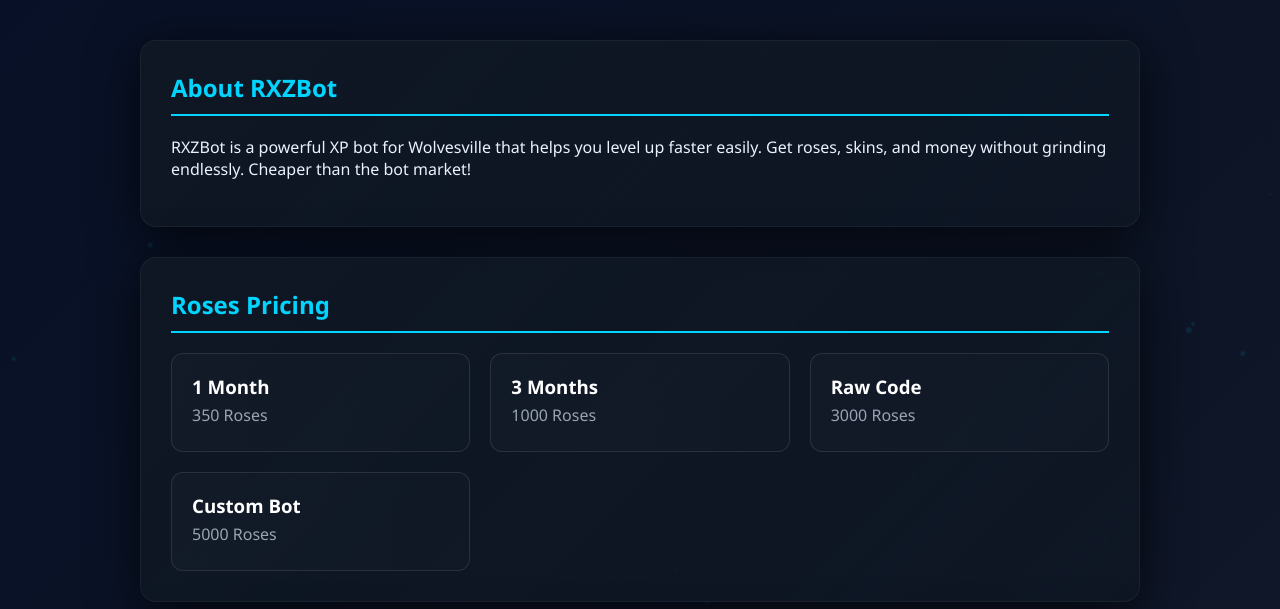
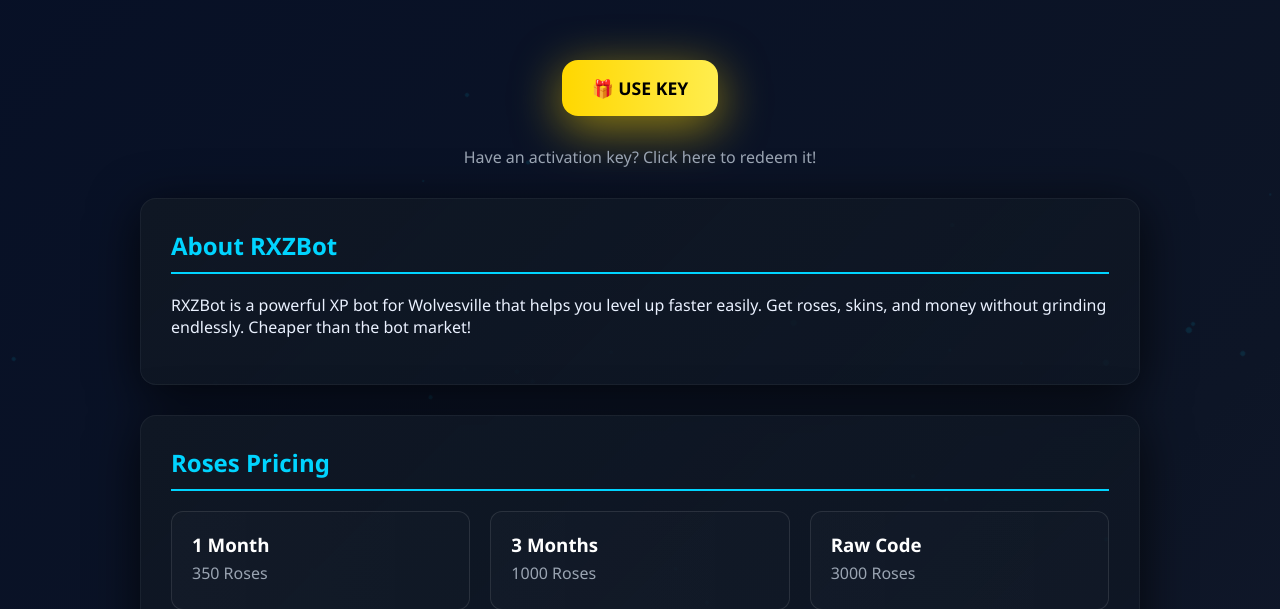
Before and after one commit to cSxrpent/auth-server, a Flask app: page / in a window 1280 px wide. Shown: the part 122-731 px from the top of the page. Run offline with Flask 3, Linux system fonts and the light colour scheme.

Commit message:
Add key system

```diff
--- a/server.py
+++ b/server.py
@@ -366,7 +366,7 @@
 def redeem():
     """Page to redeem an activation key"""
     if request.method == "POST":
-        key_code = request.form.get("key", "").strip().upper()
+        key_code = request.form.get("key", "").strip()
         username = request.form.get("username", "").strip()
 
         if not key_code or not username:
@@ -374,7 +374,12 @@
 
         # Load keys
         keys = load_keys()
-        key = find_key(keys, key_code)
+        # Case-insensitive key lookup
+        key = None
+        for k in keys:
+            if k["code"].lower() == key_code.lower():
+                key = k
+                break
 
         if not key:
             log_event(f"redeem fail: key '{key_code}' not found", level="warn")
--- a/templates/index.html
+++ b/templates/index.html
@@ -33,6 +33,10 @@
     .particles{position:fixed;top:0;left:0;width:100%;height:100%;pointer-events:none;z-index:-1}
     .particle{position:absolute;background:var(--accent);border-radius:50%;opacity:0.1;animation:float 10s infinite linear}
     @keyframes float{from{transform:translateY(100vh) rotate(0deg)}to{transform:translateY(-100px) rotate(360deg)}}
+    .key-btn{background:linear-gradient(90deg,#ffd700,#ffed4e);color:#000;text-decoration:none;padding:16px 30px;border-radius:16px;font-weight:700;font-size:1.1rem;transition:all 0.3s;display:inline-block;margin:20px auto;box-shadow:0 8px 30px rgba(255,215,0,0.3);animation:glow-gold 2s infinite}
+    .key-btn:hover{transform:scale(1.08);box-shadow:0 12px 40px rgba(255,215,0,0.5)}
+    @keyframes glow-gold{0%,100%{box-shadow:0 8px 30px rgba(255,215,0,0.3)}50%{box-shadow:0 12px 50px rgba(255,215,0,0.6)}}
+    .key-section{text-align:center;margin:30px 0}
   </style>
 </head>
 <body>
@@ -43,6 +47,11 @@
       <div class="subtitle">XP Wolvesville Bot - Boost your game with RXZBot
       </div>
     </header>
+
+    <div class="key-section">
+      <a href="/redeem" class="key-btn">🎁 USE KEY</a>
+      <p style="color:var(--muted);margin-top:10px">Have an activation key? Click here to redeem it!</p>
+    </div>
 
     <div class="card">
       <h2>About RXZBot</h2>
```
Also changed, not shown: templates/redeem.html (+1 -6 lines).
